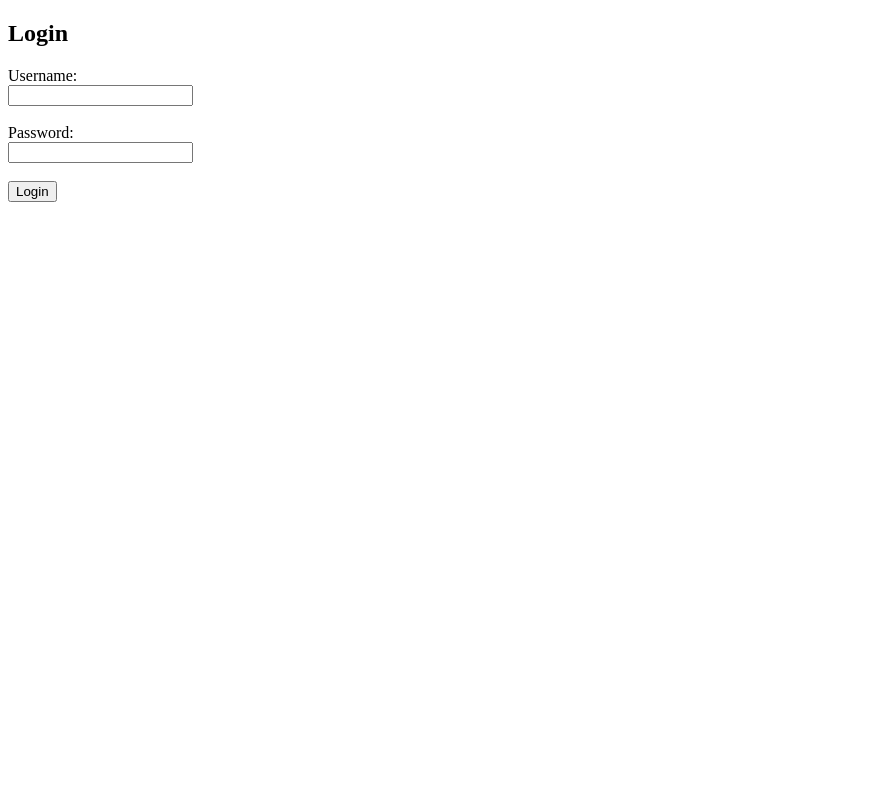
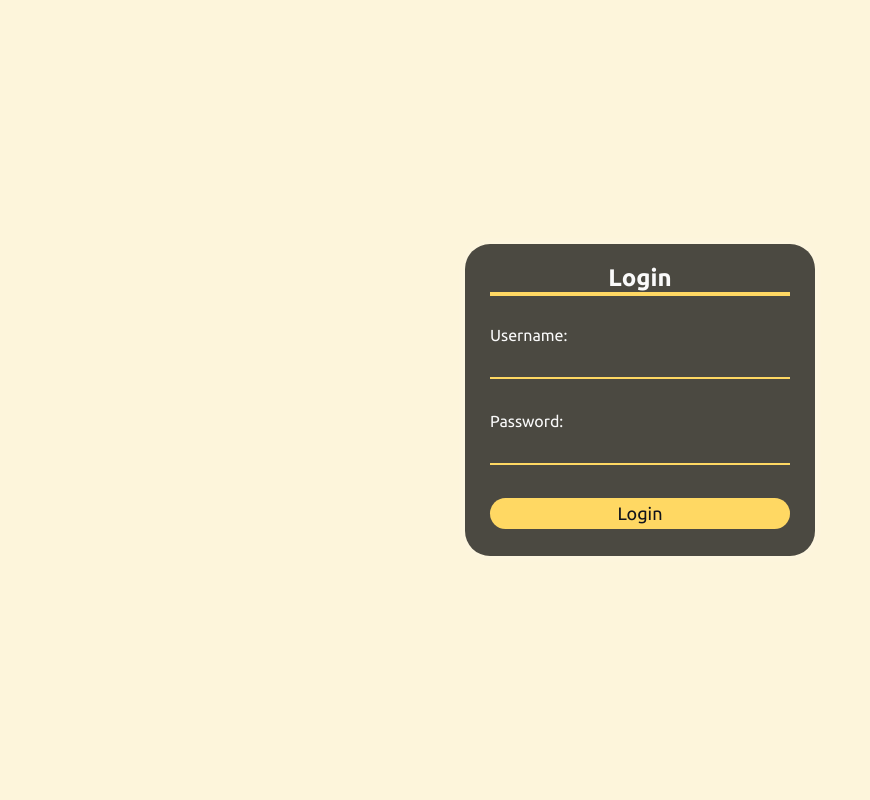
Before and after one commit to yjhand12/simple-movie-content-html, a PHP site: page /admin/login-admin.php in a window 1280 px wide. Shown: the whole page, without its empty margins (0-870 px from the left). Run offline with PHP 8.4, Linux system fonts and the light colour scheme.

Commit message:
fix page admin

```diff
--- a/admin/dashboard.php
+++ b/admin/dashboard.php
@@ -7,7 +7,7 @@ include '../koneksi.php'
 <head>
     <meta charset="UTF-8">
     <meta name="viewport" content="width=device-width, initial-scale=1.0">
-    <link rel="stylesheet" href="../style.css">
+    <link rel="stylesheet" href="../assets/css/style.css">
     <link rel="stylesheet" href="https://cdnjs.cloudflare.com/ajax/libs/font-awesome/5.15.4/css/all.min.css">
     <title>Document</title>
 </head>
--- a/admin/list_anime.php
+++ b/admin/list_anime.php
@@ -7,7 +7,7 @@ include '../koneksi.php';
 <head>
     <meta charset="UTF-8">
     <meta name="viewport" content="width=device-width, initial-scale=1.0">
-    <link rel="stylesheet" href="../style.css">
+    <link rel="stylesheet" href="../assets/css/style.css">
     <link rel="stylesheet" href="https://cdnjs.cloudflare.com/ajax/libs/font-awesome/5.15.4/css/all.min.css">
     <title>Document</title>
     <style>
@@ -62,7 +62,7 @@ include '../koneksi.php';
                     <h2 class="admin-title">List Anime</h2>
                 </div>
                 <div class="anime-data">
-                    <button class="add-anime-button" onclick="document.getElementById('formAddAnimeModal').style.display='block'">+ Tambah Data</button>
+                    <button class="add-anime-button" onclick="document.getElementById('formAddAnimeModal').style.display='block'">Tambah Data Anime</button>
                     <div class="list-anime-table">
                         <table>
                             <tr>
@@ -114,7 +114,7 @@ include '../koneksi.php';
         <!-- Modal -->
         <div id="formAddAnimeModal" class="modal">
             <div class="modal-content">
-                <span class="close">&times;</span>
+                <span class="close" onclick="document.getElementById('formAddAnimeModal').style.display='none'">&times;</span>
                 <h4 class="modal-title">Tambah Daftar Anime</h4>
                 <div class="form-add-anime">
                     <form action="add_anime_process.php" method="POST" enctype="multipart/form-data">
--- a/admin/login-admin.php
+++ b/admin/login-admin.php
@@ -6,9 +6,13 @@ include '../koneksi.php';
 <head>
     <meta charset="UTF-8">
     <meta name="viewport" content="width=device-width, initial-scale=1.0">
-    <title>Login</title>
+    <link rel="stylesheet" href="../assets/css/style-admin.css">
+    <title>Login - Admin</title>
 </head>
 <body>
+    <main>
+        <div class="container">
+            <div class="form-login">
                 <h2>Login</h2>
                 <form action="login-process.php" method="post">
                     <label for="username">Username:</label><br>
@@ -17,7 +21,10 @@ include '../koneksi.php';
                     <label for="password">Password:</label><br>
                     <input type="password" id="password" name="password" required><br><br>
 
-        <input type="submit" value="Login">
+                    <button>Login</button>
                 </form>
+            </div>
+        </div>
+    </main>
 </body>
 </html>
--- /dev/null
+++ b/assets/css/style-admin.css
@@ -0,0 +1,62 @@
+@import url('https://fonts.googleapis.com/css2?family=Ubuntu:ital,wght@0,300;0,400;0,500;0,700;1,300;1,400;1,500;1,700&display=swap');
+* {
+    margin: 0;
+    padding: 0;
+    outline: 0;
+    font-family: 'Ubuntu', sans-serif;
+}
+
+body {
+    height: 100vh;
+    background-color: #fdf5db;
+    background-size: cover;
+    background-position: center;
+    background-repeat: no-repeat;
+}
+
+.container{
+    position: absolute;
+    left: 50%;
+    top: 50%;
+    transform: translate(-50%,-50%);
+    padding: 20px 25px;
+    width: 300px;
+    background-color: rgba(0,0,0,.7);
+    box-shadow: 0 0 10px rgba(255,255,255,.3);
+    border-radius: 25px;
+    color: #ffff;
+}
+
+.container h2{
+    text-align: center;
+    color: #fafafa;
+    margin-bottom: 30px;
+    border-bottom: 4px solid #ffd863;
+}
+
+.container label {
+    text-align: left;
+    color: #fafafa;
+}
+
+.container form input {
+    width: calc(100% - 20px);
+    padding: 8px 10px;
+    margin-bottom: 15px;
+    border: none;
+    background-color: transparent;
+    border-bottom: 2px solid #ffd863;
+    color: #fafafa;
+    font-size: 15px;
+}
+
+.container form button {
+    width: 100%;
+    padding: 5px 0;
+    margin-bottom: 7px;
+    border: none;
+    border-radius: 25px;
+    background-color: #ffd863;
+    font-size: 18px;
+    color: #10141c;
+}
--- a/details.php
+++ b/details.php
@@ -15,7 +15,7 @@ foreach ($list_anime as $anime) {
 <head>
     <meta charset="UTF-8">
     <meta name="viewport" content="width=device-width, initial-scale=1.0">
-    <link rel="stylesheet" href="style.css">
+    <link rel="stylesheet" href="assets/css/style.css">
     <link rel="stylesheet" href="https://cdnjs.cloudflare.com/ajax/libs/font-awesome/5.15.4/css/all.min.css">
     <title><?php echo $anime->title; ?></title>
 </head>
--- a/index.php
+++ b/index.php
@@ -3,7 +3,7 @@
 <head>
     <meta charset="UTF-8">
     <meta name="viewport" content="width=device-width, initial-scale=1.0">
-    <link rel="stylesheet" href="style.css">
+    <link rel="stylesheet" href="assets/css/style.css">
     <link rel="stylesheet" href="https://cdnjs.cloudflare.com/ajax/libs/font-awesome/5.15.4/css/all.min.css">
     <title>HOME</title>
 </head>
@@ -58,8 +58,8 @@
 </html>
 <script>
     const activePage = window.location.pathname;
-    if (window.location.pathname === '/looping-content-html/') {
-        window.location.pathname = '/looping-content-html/index.php';
+    if (window.location.pathname === '/simple-movie-content-html/') {
+        window.location.pathname = '/simple-movie-content-html/index.php';
     }
     const navLink = document.querySelectorAll('.sidebar-body ul li a').
     forEach(link => {
--- a/trending.php
+++ b/trending.php
@@ -3,7 +3,7 @@
 <head>
     <meta charset="UTF-8">
     <meta name="viewport" content="width=device-width, initial-scale=1.0">
-    <link rel="stylesheet" href="style.css">
+    <link rel="stylesheet" href="assets/css/style.css">
     <link rel="stylesheet" href="https://cdnjs.cloudflare.com/ajax/libs/font-awesome/5.15.4/css/all.min.css">
     <title>TRENDING</title>
 </head>
@@ -54,8 +54,8 @@
 </html>
 <script>
     const activePage = window.location.pathname;
-    if (window.location.pathname === '/looping-content-html/') {
-        window.location.pathname = '/looping-content-html/index.php';
+    if (window.location.pathname === '/simple-movie-content-html/') {
+        window.location.pathname = '/simple-movie-content-html/index.php';
     }
     const navLink = document.querySelectorAll('.sidebar-body ul li a').
     forEach(link => {
```
Also changed, not shown: assets/css/style.css (renamed from style.css, +12 -0 lines). Lines whose indentation alone changed are shown as unchanged.
